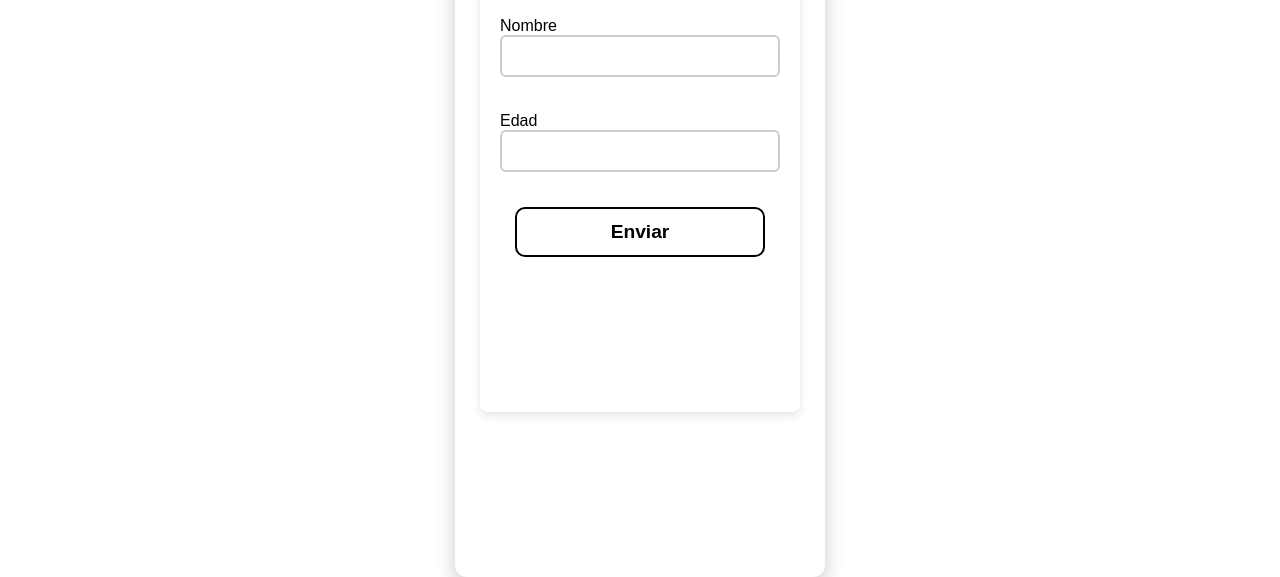
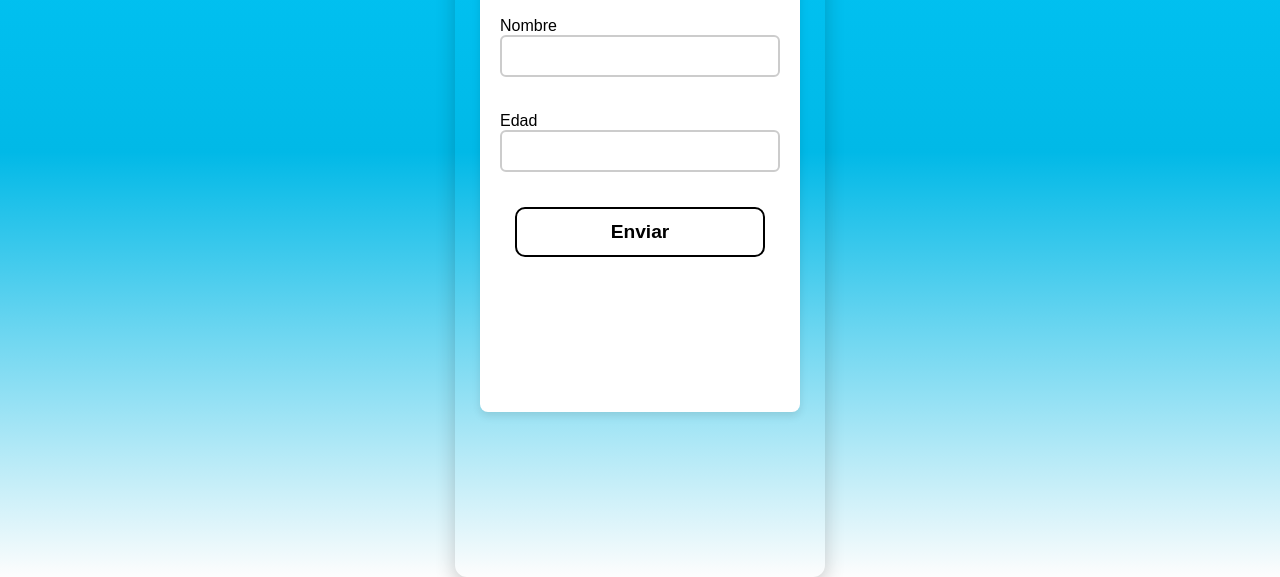
Before and after one commit to GustavoBarraza/Sistema-Interactivo-de-Mensajes, a plain HTML site: page index.html in a window 1280 px wide. Shown: the part 273-850 px from the top of the page. Drawn offline with Linux system fonts and the light colour scheme.

```diff
--- a/src/css/style.css
+++ b/src/css/style.css
@@ -1,5 +1,5 @@
 body {
-    background-image: url();
+    background-image: linear-gradient(rgb(0, 204, 255), rgb(1, 185, 231), rgb(253, 253, 253));
     display: flex;
     justify-content: center;
     align-items: center;
```
Also changed, not shown: index.html (+0 -1 lines), src/img/ilustracion-vector-concepto-abstracto-desarrollo-web_107173-25650.webp (deleted), 1 other file.
